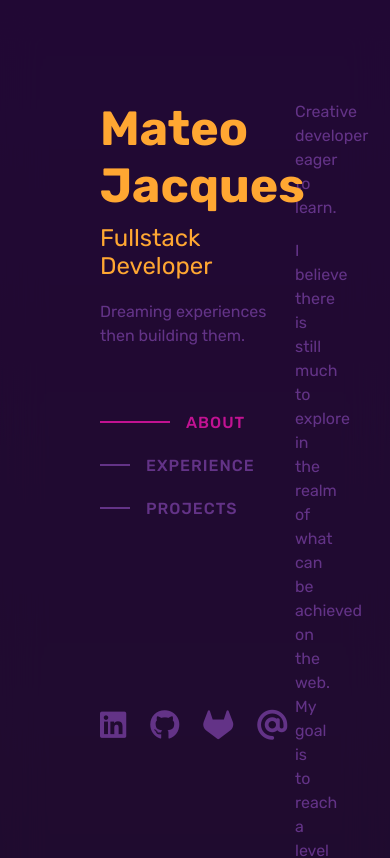
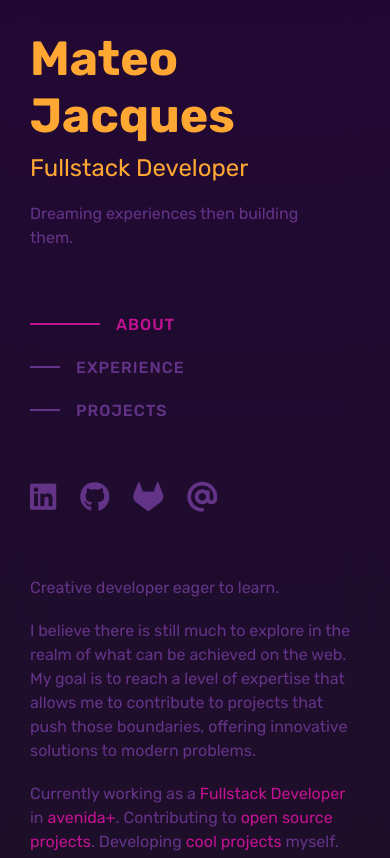
Before and after one commit to mateojacques/portfolio-v5, a React (Vite) app: page / in a window 390 px wide. Shown: the top 858 px of the page. Built offline with nearby package versions, Linux system fonts and the light colour scheme; a web font is replaced by a local one.

Commit message:
master | Adjust responsiveness

```diff
--- a/package.json
+++ b/package.json
@@ -1,7 +1,7 @@
 {
   "name": "portfolio-v5",
   "private": true,
-  "version": "0.4.1",
+  "version": "0.4.2",
   "type": "module",
   "scripts": {
     "dev": "vite",
--- a/src/App.css
+++ b/src/App.css
@@ -135,4 +135,21 @@ body {
 .links a i:hover {
   color: var(--accent-color);
 }
+
+@media screen and (max-width: 950px) {
+  .app {
+    -ms-grid-columns: 40% 60%;
+        grid-template-columns: 40% 60%;
+  }
+}
+
+@media screen and (max-width: 768px) {
+  .app {
+    -ms-grid-columns: 100%;
+        grid-template-columns: 100%;
+  }
+  .app .header .content {
+    height: auto;
+  }
+}
 /*# sourceMappingURL=App.css.map */
--- a/src/App.scss
+++ b/src/App.scss
@@ -121,3 +121,21 @@ body {
     }
   }
 }
+
+@media screen and (max-width: 950px) {
+  .app {
+    grid-template-columns: 40% 60%;
+  }
+}
+
+@media screen and (max-width: 768px) {
+  .app {
+    grid-template-columns: 100%;
+
+    .header {
+      .content {
+        height: auto;
+      }
+    }
+  }
+}
--- a/src/components/Header.tsx
+++ b/src/components/Header.tsx
@@ -7,7 +7,7 @@ const Header = () => {
         <p className="f-s-16 m-b-60">
           Dreaming experiences then building them.
         </p>
-        <nav className="navigation">
+        <nav className="navigation m-b-60">
           <a href="#about" className="active">
             About
           </a>
--- a/src/index.css
+++ b/src/index.css
@@ -80,3 +80,9 @@ a {
 .text-accent {
   color: var(--accent-color);
 }
+
+@media screen and (max-width: 768px) {
+  :root {
+    --main-content-padding: 30px;
+  }
+}
```
Also changed, not shown: 1 other file (tests, documents, lock files or other folders).
